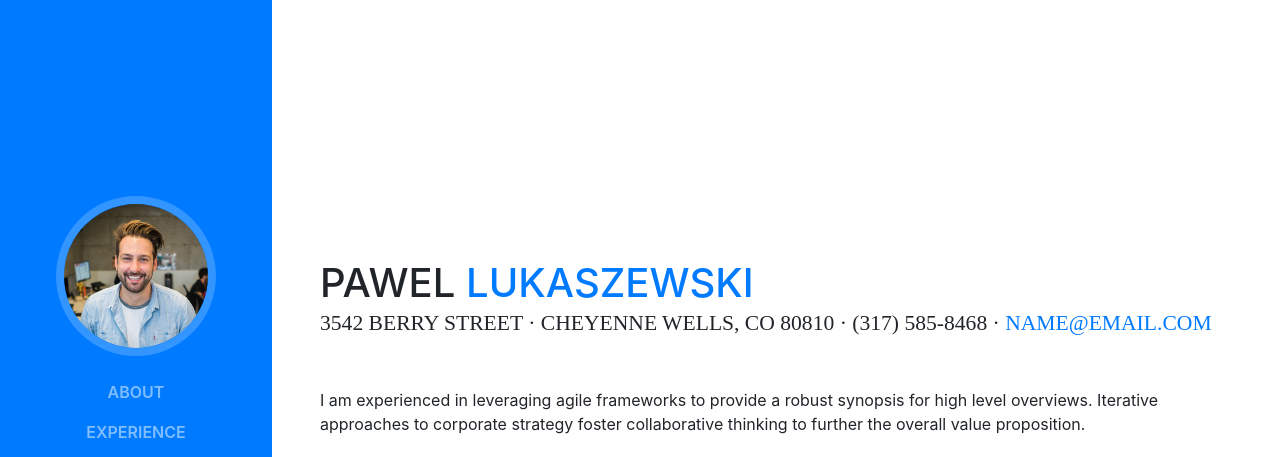
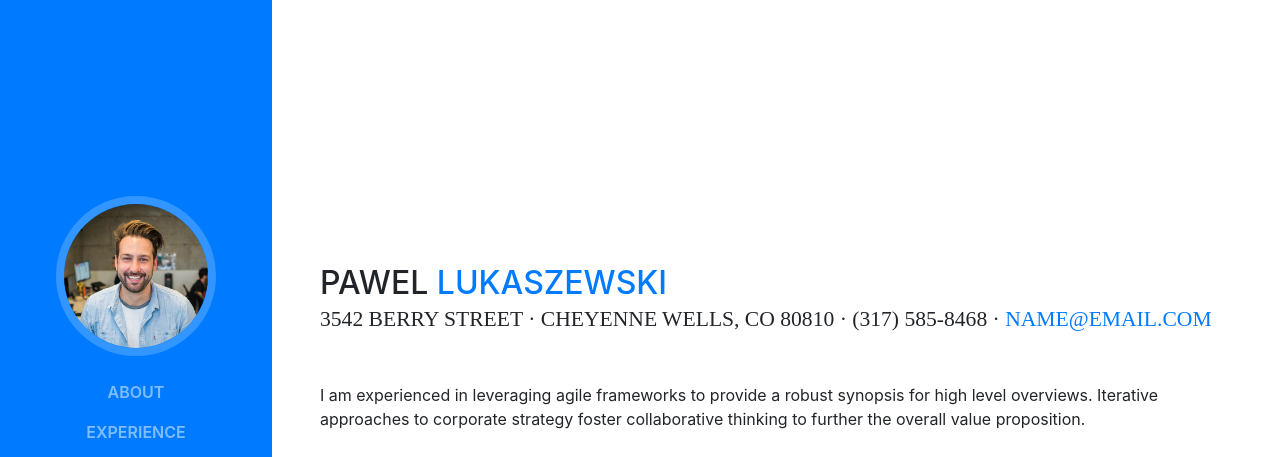
Before and after one commit to PawelLukaszewski/WebResume, a website with bundled scripts: page index.html in a window 1280 px wide. Shown: the top 457 px of the page. Built offline with nearby package versions, Linux system fonts and the light colour scheme; a web font is replaced by a local one.

Commit message:
Update index.html

```diff
--- a/index.html
+++ b/index.html
@@ -65,9 +65,9 @@
 
       <section class="resume-section p-3 p-lg-5 d-flex d-column" id="about">
         <div class="my-auto">
-          <h1 class="mb-0">Pawel
+          <h2 class="mb-0">Pawel
             <span class="text-primary">Lukaszewski</span>
-          </h1>
+          </h2>
           <div class="subheading mb-5">3542 Berry Street · Cheyenne Wells, CO 80810 · (317) 585-8468 ·
             <a href="mailto:name@email.com">name@email.com</a>
           </div>
```
